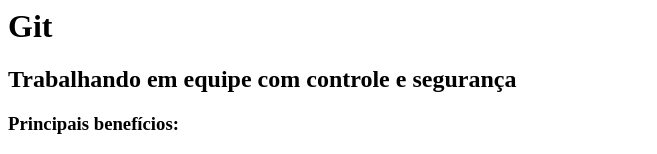
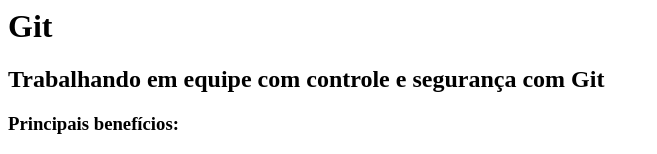
Before and after one commit to brunov14/curso-git, a plain HTML site: page index.html in a window 1280 px wide. Shown: the top 154 px of the page, without its empty margins (0-657 px from the left). Drawn offline with Linux system fonts and the light colour scheme.

Commit message:
Alteracao do subtitulo.

```diff
--- a/index.html
+++ b/index.html
@@ -4,7 +4,7 @@
 	<body>
 		<h1>Git</h1>
 
-		<h2>Trabalhando em equipe com controle e segurança</h2>
+		<h2>Trabalhando em equipe com controle e segurança com Git</h2>
 
 		<h3>Principais benefícios:</h3>
 		<ul>
```
